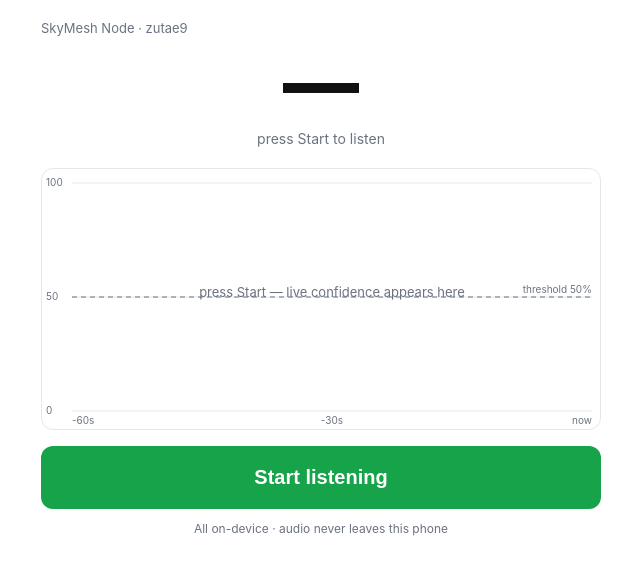
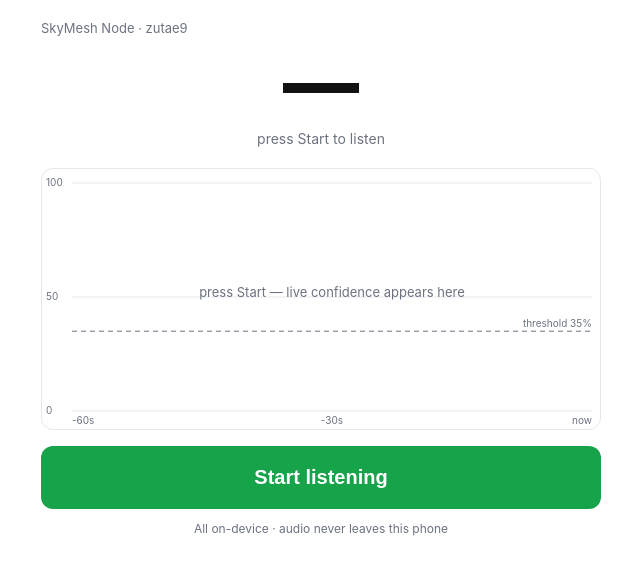
Before and after one commit to hongnoul/dnhacks-node, a Next.js app in the folder ml-demo/: page / in a window 1280 px wide. Shown: the top 574 px of the page, without its empty margins (319-959 px from the left). Built offline with nearby package versions, Linux system fonts and the light colour scheme; what onnxruntime-web would draw is missing.

Commit message:
ml-demo: more sensitive detection (trip 0.35, release 0.25, marginal 0.22)

```diff
--- a/ml-demo/app/page.tsx
+++ b/ml-demo/app/page.tsx
@@ -9,10 +9,10 @@ import { MicCapture } from "./lib/audio";
 import { DroneDetector } from "./lib/detector";
 
 const SCORE_INTERVAL_MS = 250;
-const DETECT_THRESHOLD = 0.5;
-// Release below the trip point so a flickering 0.45/0.55 signal holds the
+const DETECT_THRESHOLD = 0.35;
+// Release below the trip point so a flickering 0.30/0.40 signal holds the
 // DETECTED pill instead of chattering. Lower = stickier (more sensitive).
-const RELEASE_THRESHOLD = 0.35;
+const RELEASE_THRESHOLD = 0.25;
 // Display smoothing: raw CRNN output jumps hard (0.02 → 1.0 between 1 s
 // windows). EMA alpha 0.6 keeps attack fast (~1 tick to cross 0.5 on a
 // step) while damping single-window flicker. Detection itself uses the raw
@@ -21,11 +21,11 @@ const DISPLAY_ALPHA = 0.6;
 // Max-hold: keep the displayed peak for this long so a brief 1.0 spike
 // (one 1 s window sliding past the drone) stays visible across ticks.
 const PEAK_HOLD_MS = 1500;
-// Marginal-trip: a distant drone may sit at 0.30-0.49 forever and never
-// cross 0.5. Trip the pill if the raw score holds above MARGINAL_FLOOR for
+// Marginal-trip: a distant drone may sit at 0.22-0.34 forever and never
+// cross 0.35. Trip the pill if the raw score holds above MARGINAL_FLOOR for
 // MARGINAL_TICKS straight ticks (~3 at 4 Hz × 250 ms ≈ 0.75 s of sustained
-// drone-like audio). Noise clips score <0.06 sustained, so 0.30 is safe.
-const MARGINAL_FLOOR = 0.3;
+// drone-like audio). Noise clips score <0.06 sustained, so 0.22 is safe.
+const MARGINAL_FLOOR = 0.22;
 const MARGINAL_TICKS = 3;
 
 // Graph: show the last 60 s, keep the whole session (4 Hz → 14400 pts/hour).
@@ -98,7 +98,7 @@ function drawGraph(canvas: HTMLCanvasElement, history: Point[], now: number) {
   ctx.stroke();
   ctx.restore();
   ctx.fillStyle = MUTED;
-  const tLabel = "threshold 50%";
+  const tLabel = `threshold ${Math.round(DETECT_THRESHOLD * 100)}%`;
   ctx.fillText(tLabel, w - padR - ctx.measureText(tLabel).width, y(DETECT_THRESHOLD) - 4);
 
   // Visible points (+ one before the window so the line enters from the edge)
@@ -280,10 +280,10 @@ export default function NodePage() {
             const next = [...prevHist, { t, p }];
             return next.length > MAX_POINTS ? next.slice(next.length - MAX_POINTS) : next;
           });
-          // Hysteresis: trip at 0.5, hold until below 0.35 — a flickering
-          // 0.45/0.55 signal stays DETECTED instead of chattering.
-          // Plus marginal-trip: 3 straight ticks >= 0.30 trips too (a
-          // distant drone that never quite reaches 0.5). Noise sits <0.06.
+          // Hysteresis: trip at 0.35, hold until below 0.25 — a flickering
+          // 0.30/0.40 signal stays DETECTED instead of chattering.
+          // Plus marginal-trip: 3 straight ticks >= 0.22 trips too (a
+          // distant drone that never quite reaches 0.35). Noise sits <0.06.
           const was = wasDetectingRef.current;
           marginalRef.current = raw >= MARGINAL_FLOOR ? marginalRef.current + 1 : 0;
           const detecting =
```
Also changed, not shown: 2 other files (tests, documents, lock files or other folders).
